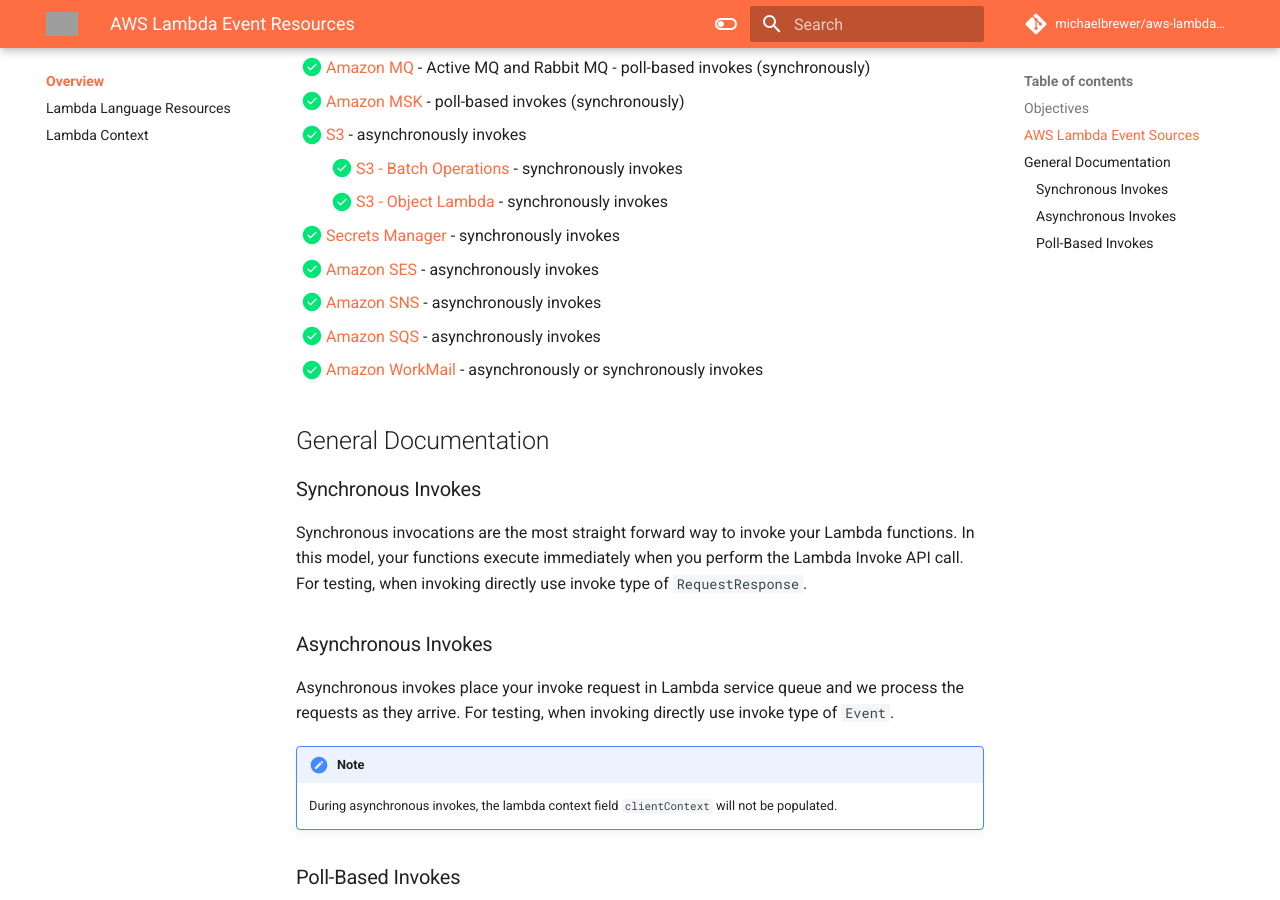
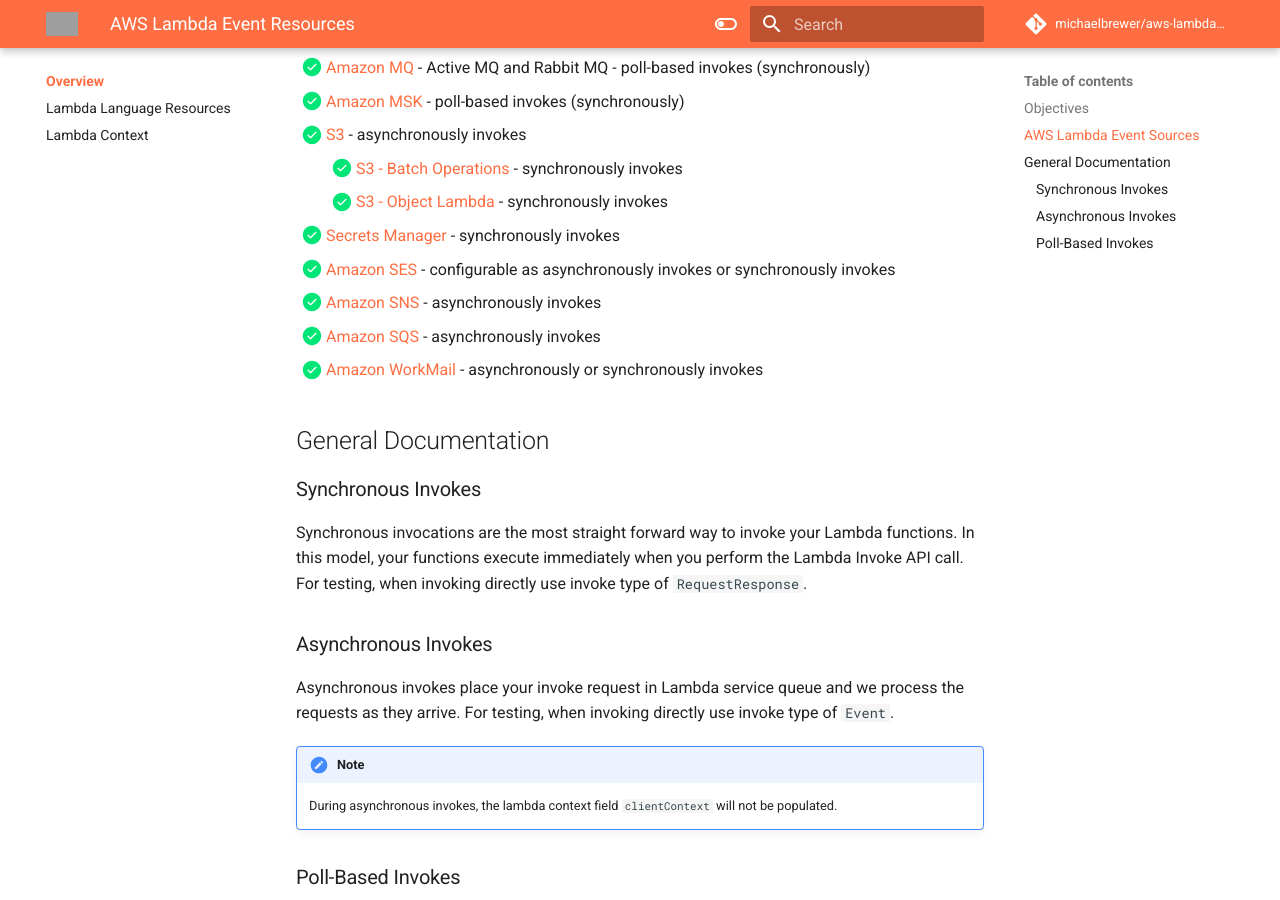
Before and after one commit to michaelbrewer/aws-lambda-events, an MkDocs documentation site: the page built from docs/index.md, in a window 1280 px wide and 900 px high, scrolled down 1692 px. Built offline with MkDocs 1.6.1 and Material for MkDocs 9.7.7, drawn with Linux system fonts in a browser that asks for light colours; comment, search, counter and statistics services are not loaded; grey boxes are pictures that could not be loaded.

Commit message:
chore: update ses

```diff
--- a/docs/index.md
+++ b/docs/index.md
@@ -53,7 +53,7 @@
     - [X] [S3 - Batch Operations](./s3-batch.md) - synchronously invokes
     - [X] [S3 - Object Lambda](./s3-object-lambda.md) - synchronously invokes
 - [X] [Secrets Manager](./secrets-manager.md) - synchronously invokes
-- [X] [Amazon SES](./ses.md) - asynchronously invokes
+- [X] [Amazon SES](./ses.md) - configurable as asynchronously invokes or synchronously invokes
 - [X] [Amazon SNS](./sns.md) - asynchronously invokes
 - [X] [Amazon SQS](./sqs.md) - asynchronously invokes
 - [X] [Amazon WorkMail](./work-mail.md) - asynchronously or synchronously invokes
```
